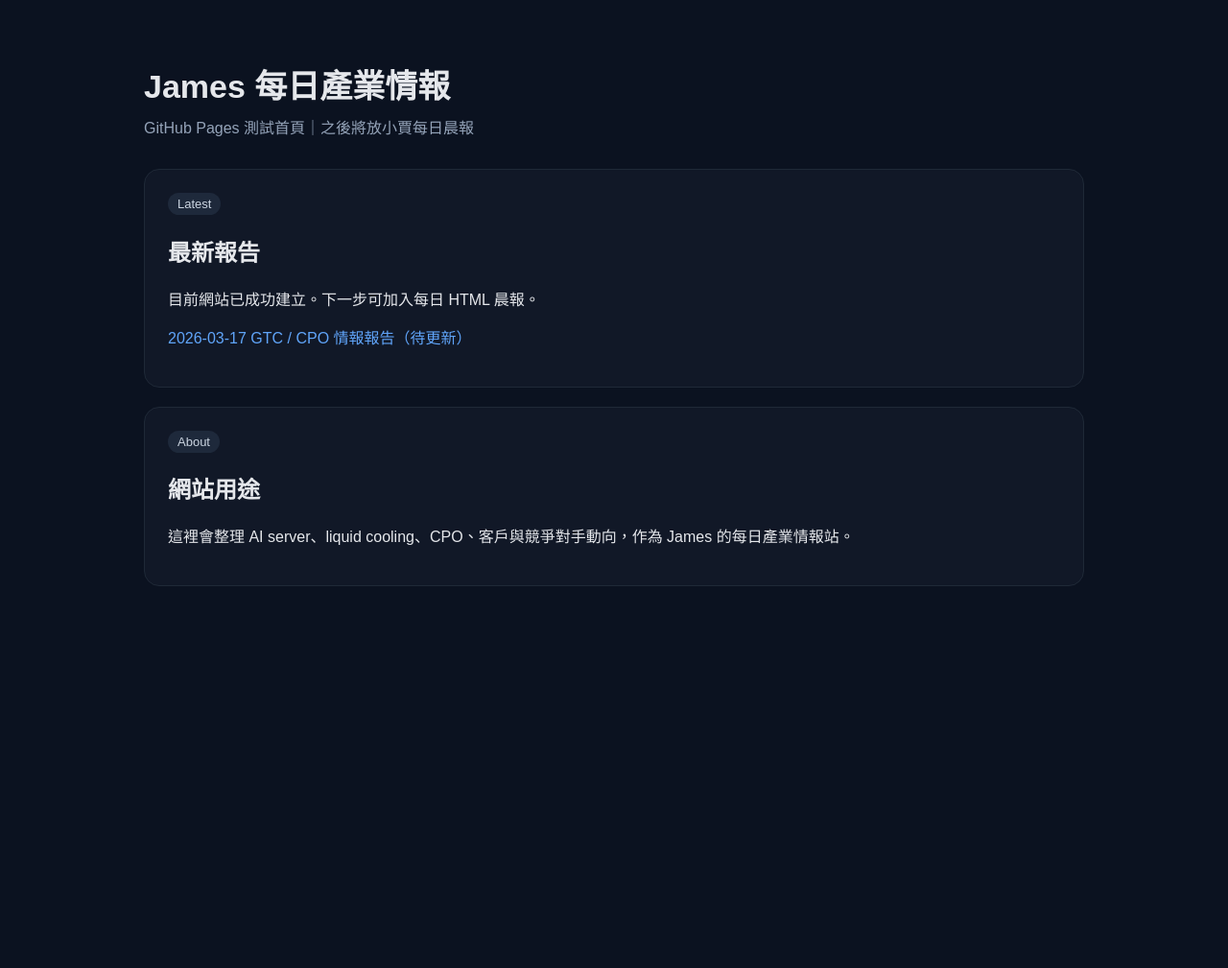
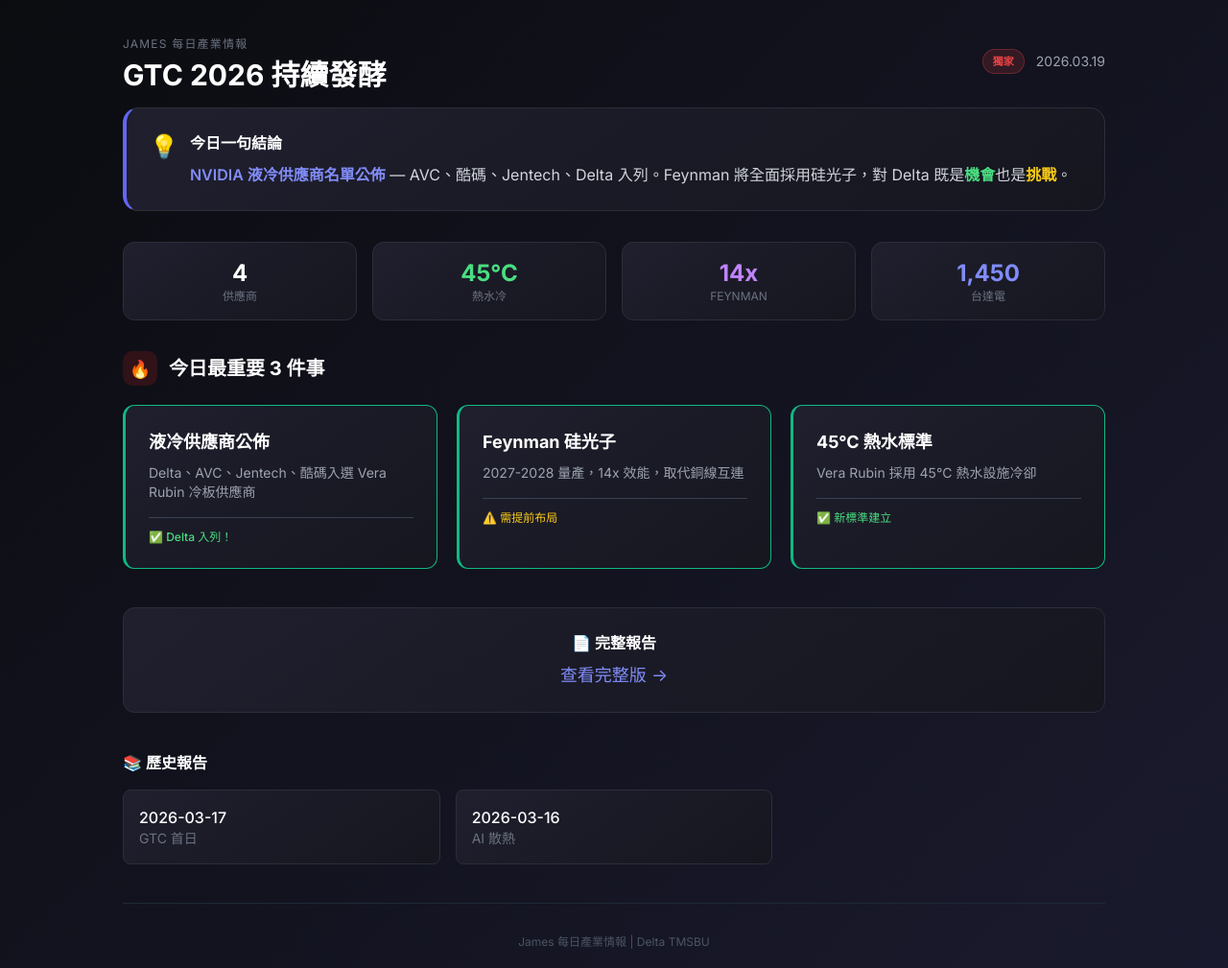
Before and after one commit to Jarvismart1980/jarvismart.github.io, a plain HTML site: page index.html in a window 1280 px wide. Shown: the top 1009 px of the page at 96% size. Before the commit the page ends 800 px from the top, so only its background shows below. Drawn offline with nearby package versions, Linux system fonts and the light colour scheme.

Commit message:
Add 2026-03-19 report

```diff
--- a/index.html
+++ b/index.html
@@ -1,71 +1,90 @@
 <!DOCTYPE html>
-<html lang="zh-Hant">
+<html lang="zh-TW">
 <head>
-  <meta charset="UTF-8" />
-  <meta name="viewport" content="width=device-width, initial-scale=1.0" />
+  <meta charset="UTF-8">
+  <meta name="viewport" content="width=device-width, initial-scale=1.0">
   <title>James 每日產業情報</title>
+  <script src="https://cdn.tailwindcss.com"></script>
   <style>
-    body {
-      font-family: Arial, "PingFang TC", "Microsoft JhengHei", sans-serif;
-      margin: 0;
-      padding: 40px;
-      background: #0b1220;
-      color: #e5e7eb;
-    }
-    .wrap {
-      max-width: 980px;
-      margin: 0 auto;
-    }
-    h1 {
-      font-size: 34px;
-      margin-bottom: 8px;
-    }
-    .sub {
-      color: #94a3b8;
-      margin-bottom: 32px;
-    }
-    .card {
-      background: #111827;
-      border: 1px solid #1f2937;
-      border-radius: 16px;
-      padding: 24px;
-      margin-bottom: 20px;
-    }
-    a {
-      color: #60a5fa;
-      text-decoration: none;
-    }
-    a:hover {
-      text-decoration: underline;
-    }
-    .tag {
-      display: inline-block;
-      padding: 4px 10px;
-      border-radius: 999px;
-      background: #1e293b;
-      color: #cbd5e1;
-      font-size: 13px;
-      margin-right: 8px;
-    }
+    @import url('https://fonts.googleapis.com/css2?family=Inter:wght@300;400;500;600;700&display=swap');
+    body { font-family: 'Inter', -apple-system, sans-serif; background: #0b0c10; color: #c5c6d0; }
+    .gradient-bg { background: linear-gradient(135deg, #0b0c10 0%, #1a1a2e 100%); }
+    .card { background: linear-gradient(145deg, #1f1f2e 0%, #16161f 100%); border: 1px solid #2d2d3a; }
+    .card-hover:hover { border-color: #4f46e5; transform: translateY(-2px); transition: all 0.3s ease; }
+    .badge { display: inline-flex; align-items: center; padding: 4px 10px; border-radius: 9999px; font-size: 11px; font-weight: 600; }
+    .badge-high { background: rgba(239, 68, 68, 0.15); color: #ef4444; border: 1px solid rgba(239, 68, 68, 0.3); }
+    .badge-opportunity { background: rgba(16, 185, 129, 0.15); color: #10b981; border: 1px solid rgba(16, 185, 129, 0.3); }
+    .section-header { display: flex; align-items: center; gap: 12px; margin-bottom: 20px; }
+    .section-icon { width: 36px; height: 36px; border-radius: 10px; display: flex; align-items: center; justify-content: center; font-size: 18px; }
+    .delta-box { border-left: 3px solid; padding-left: 12px; }
+    .delta-positive { border-color: #10b981; }
   </style>
 </head>
-<body>
-  <div class="wrap">
-    <h1>James 每日產業情報</h1>
-    <div class="sub">GitHub Pages 測試首頁｜之後將放小賈每日晨報</div>
-
-    <div class="card">
-      <div class="tag">Latest</div>
-      <h2>最新報告</h2>
-      <p>目前網站已成功建立。下一步可加入每日 HTML 晨報。</p>
-      <p><a href="#">2026-03-17 GTC / CPO 情報報告（待更新）</a></p>
+<body class="gradient-bg min-h-screen p-4 md:p-6 lg:p-8">
+  <div class="max-w-5xl mx-auto">
+    <header class="mb-8">
+      <div class="flex flex-col md:flex-row md:justify-between md:items-center gap-4 mb-4">
+        <div>
+          <span class="text-xs text-gray-500 uppercase tracking-widest">James 每日產業情報</span>
+          <h1 class="text-2xl md:text-3xl font-bold text-white mt-1">GTC 2026 持續發酵</h1>
+        </div>
+        <div class="flex items-center gap-3">
+          <span class="badge badge-high">獨家</span>
+          <span class="text-sm text-gray-400">2026.03.19</span>
+        </div>
+      </div>
+      <div class="card rounded-2xl p-6 border-l-4 border-l-indigo-500 mb-6">
+        <div class="flex items-start gap-3">
+          <div class="text-2xl">💡</div>
+          <div>
+            <h3 class="text-white font-semibold mb-2">今日一句結論</h3>
+            <p class="text-gray-300 leading-relaxed">
+              <span class="text-indigo-400 font-semibold">NVIDIA 液冷供應商名單公佈</span> — AVC、酷碼、Jentech、Delta 入列。Feynman 將全面採用硅光子，對 Delta 既是<span class="text-green-400 font-semibold">機會</span>也是<span class="text-yellow-400 font-semibold">挑戰</span>。
+            </p>
+          </div>
+        </div>
+      </div>
+    </header>
+    <div class="grid grid-cols-2 md:grid-cols-4 gap-4 mb-8">
+      <div class="card rounded-xl p-4 text-center"><div class="text-2xl font-bold text-white">4</div><div class="text-xs text-gray-500 uppercase">供應商</div></div>
+      <div class="card rounded-xl p-4 text-center"><div class="text-2xl font-bold text-green-400">45°C</div><div class="text-xs text-gray-500 uppercase">熱水冷</div></div>
+      <div class="card rounded-xl p-4 text-center"><div class="text-2xl font-bold text-purple-400">14x</div><div class="text-xs text-gray-500 uppercase">Feynman</div></div>
+      <div class="card rounded-xl p-4 text-center"><div class="text-2xl font-bold text-indigo-400">1,450</div><div class="text-xs text-gray-500 uppercase">台達電</div></div>
     </div>
-
-    <div class="card">
-      <div class="tag">About</div>
-      <h2>網站用途</h2>
-      <p>這裡會整理 AI server、liquid cooling、CPO、客戶與競爭對手動向，作為 James 的每日產業情報站。</p>
-    </div>
+    <section class="mb-10">
+      <div class="section-header"><div class="section-icon bg-red-900/30 text-red-400">🔥</div><h2 class="text-xl font-bold text-white">今日最重要 3 件事</h2></div>
+      <div class="grid md:grid-cols-3 gap-5">
+        <div class="card card-hover rounded-xl p-6 delta-box delta-positive">
+          <h3 class="text-lg font-bold text-white mb-2">液冷供應商公佈</h3>
+          <p class="text-sm text-gray-400 mb-4">Delta、AVC、Jentech、酷碼入選 Vera Rubin 冷板供應商</p>
+          <div class="pt-3 border-t border-gray-700"><p class="text-xs text-green-400 font-medium">✅ Delta 入列！</p></div>
+        </div>
+        <div class="card card-hover rounded-xl p-6 delta-box delta-positive">
+          <h3 class="text-lg font-bold text-white mb-2">Feynman 硅光子</h3>
+          <p class="text-sm text-gray-400 mb-4">2027-2028 量產，14x 效能，取代銅線互連</p>
+          <div class="pt-3 border-t border-gray-700"><p class="text-xs text-yellow-400 font-medium">⚠️ 需提前布局</p></div>
+        </div>
+        <div class="card card-hover rounded-xl p-6 delta-box delta-positive">
+          <h3 class="text-lg font-bold text-white mb-2">45°C 熱水標準</h3>
+          <p class="text-sm text-gray-400 mb-4">Vera Rubin 採用 45°C 熱水設施冷卻</p>
+          <div class="pt-3 border-t border-gray-700"><p class="text-xs text-green-400 font-medium">✅ 新標準建立</p></div>
+        </div>
+      </div>
+    </section>
+    <section class="mb-10">
+      <div class="card rounded-xl p-6 text-center">
+        <h3 class="text-white font-semibold mb-2">📄 完整報告</h3>
+        <a href="reports/2026-03-19.html" class="text-indigo-400 hover:text-indigo-300 text-lg">查看完整版 →</a>
+      </div>
+    </section>
+    <section class="mb-10">
+      <h3 class="text-white font-semibold mb-4">📚 歷史報告</h3>
+      <div class="grid md:grid-cols-3 gap-4">
+        <a href="reports/2026-03-17.html" class="card rounded-lg p-4 hover:border-indigo-500 transition"><div class="text-white font-medium">2026-03-17</div><div class="text-gray-500 text-sm">GTC 首日</div></a>
+        <a href="reports/2026-03-16.html" class="card rounded-lg p-4 hover:border-indigo-500 transition"><div class="text-white font-medium">2026-03-16</div><div class="text-gray-500 text-sm">AI 散熱</div></a>
+      </div>
+    </section>
+    <footer class="text-center text-gray-600 text-xs pt-8 pb-4 border-t border-gray-800"><p>James 每日產業情報 | Delta TMSBU</p></footer>
   </div>
 </body>
 </html>
```
Also changed, not shown: reports/2026-03-19.html (added, +284 -0 lines), reports/2026-03-17.html (line endings or trailing spaces), 1 other file.
